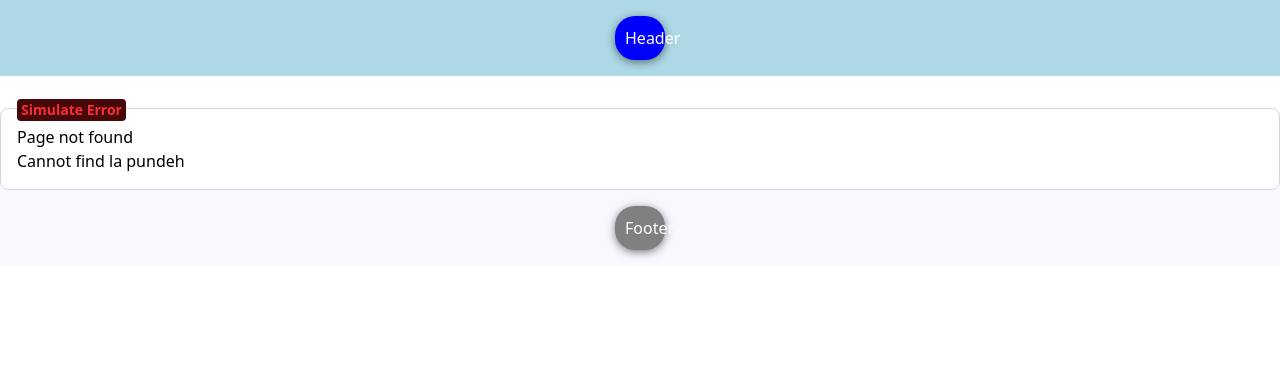
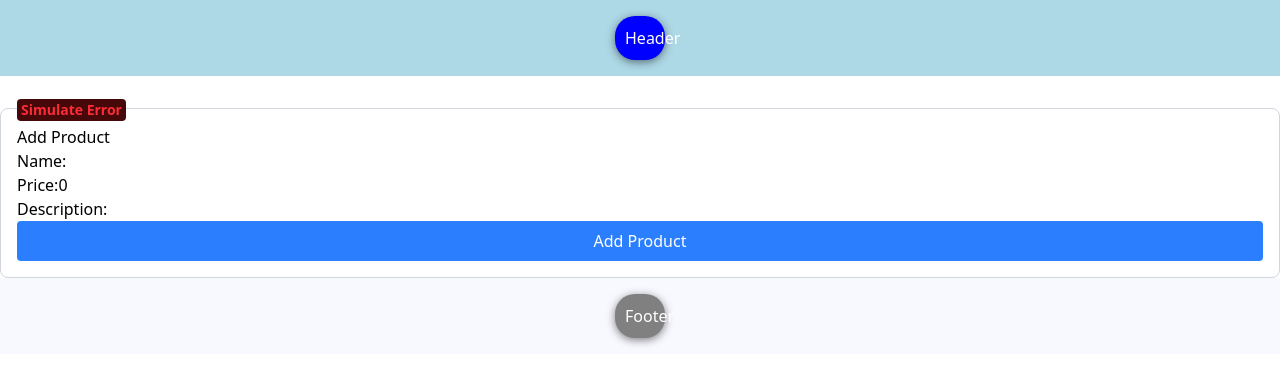
Before and after one commit to yewcy-byte/Nextjs-tutorial, a Next.js app: page /dataFetching/react-form in a window 1280 px wide. Before the commit this address had no page. Shown: the top 386 px of the page. Built offline with nearby package versions, Linux system fonts and the light colour scheme.

Commit message:
untill episode 78

```diff
--- /dev/null
+++ b/app/dataFetching/actions/products.ts
@@ -0,0 +1,45 @@
+"use server";
+
+import {addProduct} from "@/app/dataFetching/prisma-db";
+import { redirect } from "next/navigation";
+
+export type Errors ={
+    title?: string;
+    price?: string;
+    description?: string;
+}
+
+
+export type FormState={
+    errors: Errors;
+}
+
+export async function createProduct(prevState: FormState, formData: FormData) {
+
+    "use server";
+
+const title = formData.get("title") as string;
+const price = formData.get("price") as string;
+const description = formData.get("description") as string;
+
+
+const errors: Errors = {};
+
+if (!title){
+    errors.title = "Title is required";
+}
+if (!price){
+    errors.price = "Price is required";
+}
+if (!description){
+    errors.description = "Description is required";
+}
+
+if (Object.keys(errors).length > 0){
+    return {errors};
+}
+
+await addProduct(title, parseInt(price), description);
+redirect("/dataFetching/products-db");
+
+}
--- /dev/null
+++ b/app/dataFetching/products-db-create/page.tsx
@@ -0,0 +1,68 @@
+"use client"
+
+import {Submit} from "@/components/submit";
+import { useActionState } from "react";
+import { FormState, createProduct } from "../actions/products";
+
+
+
+export default function AddProductPage() {
+
+    const initialState: FormState = {
+        errors: {},
+    };
+
+ const [state, formAction, isPending] = useActionState(
+    createProduct, initialState);
+
+
+  return (
+    <div>
+      <h1>Add Product</h1>
+      <form action ={formAction}>
+        <div>
+          <label htmlFor="name">Name:</label>
+          {state.errors.title && (
+            <p className="text-red-500">{state.errors.title}</p>
+          )}
+          <input
+            type="text"
+            name="title"
+
+          />
+
+        </div>
+        <div>
+          <label htmlFor="price">Price:</label>
+           {state.errors.price && (
+            <p className="text-red-500">{state.errors.price}</p>
+          )}
+          <input
+            type="number"
+            name="price"
+          />
+        </div>
+              <div>
+          <label htmlFor="description">Description:</label>
+           {state.errors.description && (
+            <p className="text-red-500">{state.errors.description}</p>
+          )}
+          <input
+            type="text"
+            name="description"
+          />
+        </div>
+    {/*} <Submit /> */}
+     <button
+        type="submit"
+        className="block w-full p-2 text-white bg-blue-500 rounded disabled:bg-gray-500"
+        disabled={isPending}
+      >
+        Add Product
+      </button>
+
+      </form>
+    </div>
+  );
+
+}
--- /dev/null
+++ b/app/dataFetching/react-form/api/route.ts
@@ -0,0 +1,12 @@
+import {addProduct} from "@/app/dataFetching/prisma-db";
+
+export async function POST(request: Request) {
+    const body = await request.json();
+    const {title, price, description} = body;
+    const product =  await addProduct(title, parseInt(price), description);
+    return new Response(JSON.stringify(product), {
+        headers: {
+            "Content-Type": "application/json",
+        },
+    });
+}
--- /dev/null
+++ b/app/dataFetching/react-form/page.tsx
@@ -0,0 +1,79 @@
+"use client";
+
+import {useRouter} from "next/navigation";
+import {useState} from "react";
+
+export default function AddProductPage() {
+  const [title, setTitle] = useState("");
+  const [price, setPrice] = useState(0);
+  const [description, setDescription] = useState("");
+  const [loading, setLoading] = useState(false);
+
+  const router = useRouter();
+
+  const handleSubmit = async (e: React.FormEvent<HTMLFormElement>) => {
+    e.preventDefault();
+    setLoading(true);
+
+    try {
+      const response = await fetch("/dataFetching/react-form/api", {
+        method: "POST",
+        headers: {
+          "Content-Type": "application/json",
+        },
+        body: JSON.stringify({ title, price, description }),
+      });
+
+      if (response.ok) {
+        router.push("/dataFetching/products-db");
+      }
+    } catch (error) {
+      console.error("Error adding product:", error);
+    } finally {
+      setLoading(false);
+    }
+  };
+
+  return (
+    <div>
+      <h1>Add Product</h1>
+      <form onSubmit={handleSubmit}>
+        <div>
+          <label htmlFor="name">Name:</label>
+          <input
+            type="text"
+            id="name"
+            value={title}
+            onChange={(e) => setTitle(e.target.value)}
+          />
+        </div>
+        <div>
+          <label htmlFor="price">Price:</label>
+          <input
+            type="number"
+            id="price"
+            value={price}
+            onChange={(e) => setPrice(Number(e.target.value))}
+          />
+        </div>
+              <div>
+          <label htmlFor="description">Description:</label>
+          <input
+            type="text"
+            id="description"
+            value={description}
+            onChange={(e) => setDescription(e.target.value)}
+          />
+        </div>
+         <button
+        type="submit"
+        className="block w-full p-2 text-white bg-blue-500 rounded disabled:bg-gray-500"
+        disabled={loading}
+      >
+        {loading ? "Adding..." : "Add Product"}
+      </button>
+
+      </form>
+    </div>
+  );
+}
--- /dev/null
+++ b/components/submit.tsx
@@ -0,0 +1,17 @@
+"use client";
+import { useFormStatus } from "react-dom";
+
+export const Submit = () => {
+const {pending} = useFormStatus();
+
+return(
+     <button
+        type="submit"
+        className="block w-full p-2 text-white bg-blue-500 rounded disabled:bg-gray-500"
+        disabled={pending}
+      >
+        Add Product
+      </button>
+)
+
+}
```
Also changed, not shown: 1 other file (tests, documents, lock files or other folders).
